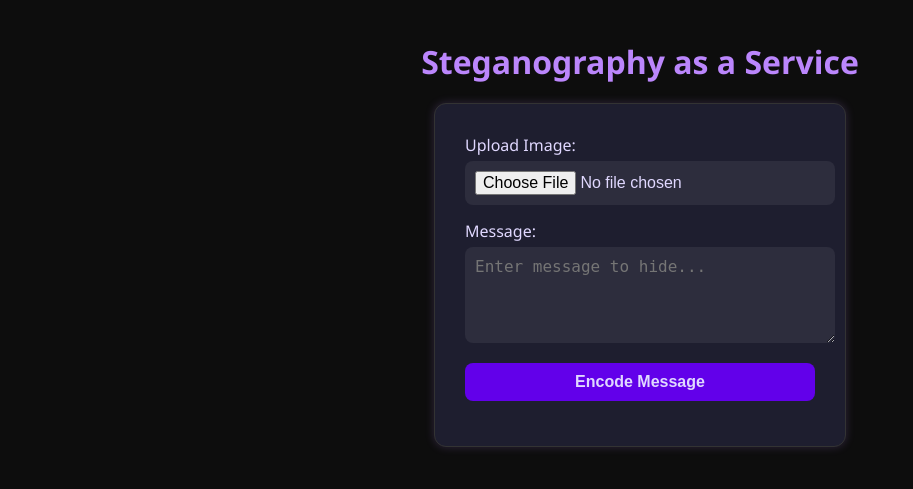
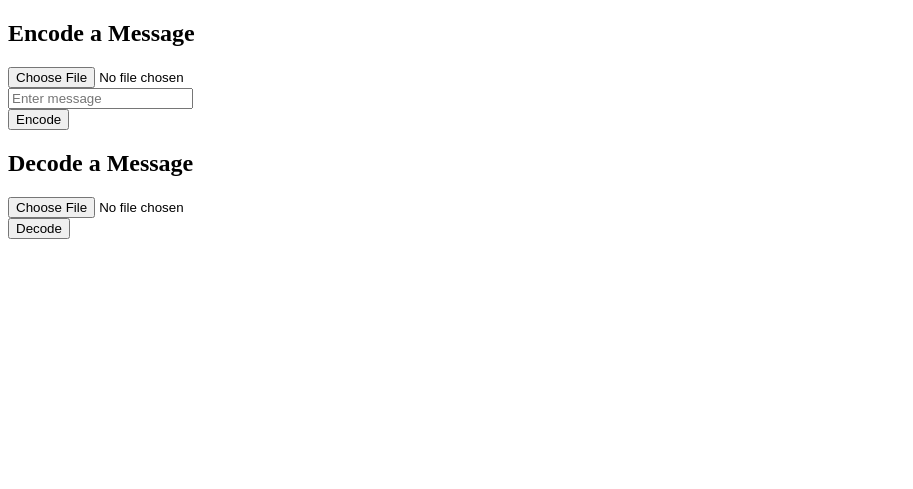
Before and after one commit to Carolrebecca/Steganography-as-a-service, a Flask app: page / in a window 1280 px wide. Shown: the top 489 px of the page, without its empty margins (0-913 px from the left). Run offline with Flask 3, Linux system fonts and the light colour scheme.

Commit message:
Update index.html

```diff
--- a/templates/index.html
+++ b/templates/index.html
@@ -1,171 +1,20 @@
 <!DOCTYPE html>
-<html lang="en">
-<head>
-  <meta charset="UTF-8">
-  <title>Steganography as a Service</title>
-  <style>
-    /* ─── Base Theme ───────────────────────────────────────────────────────── */
-    body {
-      background-color: #0d0d0d;
-      color: #e0d8ff;
-      font-family: 'Segoe UI', Tahoma, Geneva, Verdana, sans-serif;
-      margin: 0;
-      padding: 0;
-      display: flex;
-      flex-direction: column;
-      align-items: center;
-    }
-    h1 { color: #bb86fc; margin: 40px 0 20px; }
-
-    form {
-      background-color: #1e1e2f;
-      border: 1px solid #333;
-      padding: 30px;
-      border-radius: 12px;
-      box-shadow: 0 0 10px #bb86fc33;
-      margin-bottom: 40px;
-      width: 350px;
-    }
-    form label { display: block; margin-bottom: 5px; }
-    input, textarea, button {
-      width: 100%;
-      margin-bottom: 15px;
-      padding: 10px;
-      border-radius: 8px;
-      border: none;
-      background-color: #2d2d3d;
-      color: #e0d8ff;
-      font-size: 1rem;
-    }
-    button {
-      background-color: #6200ea;
-      cursor: pointer;
-      font-weight: bold;
-    }
-    button:hover { background-color: #3700b3; }
-
-    /* ─── Spinner ─────────────────────────────────────────────────────────── */
-    #spinner-overlay {
-      position: fixed;
-      top: 0; left: 0; right: 0; bottom: 0;
-      background: rgba(13,13,13,0.8);
-      display: none;
-      align-items: center;
-      justify-content: center;
-      z-index: 1000;
-    }
-    .spinner {
-      border: 8px solid #2d2d3d;
-      border-top: 8px solid #bb86fc;
-      border-radius: 50%;
-      width: 60px;
-      height: 60px;
-      animation: spin 1s linear infinite;
-    }
-    @keyframes spin {
-      to { transform: rotate(360deg); }
-    }
-
-    /* ─── Modal Popup ─────────────────────────────────────────────────────── */
-    #modal-overlay {
-      position: fixed;
-      top: 0; left: 0; right: 0; bottom: 0;
-      background: rgba(0, 0, 0, 0.7);
-      display: none;
-      align-items: center;
-      justify-content: center;
-      z-index: 1100;
-    }
-    .modal {
-      background-color: #1e1e2f;
-      padding: 20px 30px;
-      border-radius: 12px;
-      text-align: center;
-      box-shadow: 0 0 10px #bb86fc33;
-      max-width: 300px;
-    }
-    .modal h2 {
-      margin-top: 0;
-      color: #bb86fc;
-    }
-    .modal p {
-      margin: 15px 0;
-    }
-    .modal button {
-      width: auto;
-      padding: 8px 16px;
-    }
-  </style>
-</head>
-<body data-status="{{ status|default('') }}">
-
-  <h1>Steganography as a Service</h1>
-
-  <form id="stego-form" method="POST" enctype="multipart/form-data">
-    <label for="image">Upload Image:</label>
-    <input id="image" type="file" name="image" required>
-
-    <label for="message">Message:</label>
-    <textarea id="message" name="message" rows="4" placeholder="Enter message to hide..." required></textarea>
-
-    <button type="submit">Encode Message</button>
+<html>
+<head><title>Steganography Web App</title></head>
+<body>
+  <h2>Encode a Message</h2>
+  <form method="POST" enctype="multipart/form-data">
+    <input type="file" name="image" required><br>
+    <input type="text" name="message" placeholder="Enter message" required><br>
+    <input type="hidden" name="action" value="encode">
+    <button type="submit">Encode</button>
   </form>
 
-  {% if encoded_image %}
-    <div class="result">
-      <h2>Encoded Image:</h2>
-      <img src="{{ encoded_image }}" alt="Encoded Image" style="max-width: 300px; border-radius:8px; box-shadow:0 0 8px #bb86fc55;">
-    </div>
-  {% endif %}
-
-  <!-- Spinner Overlay -->
-  <div id="spinner-overlay">
-    <div class="spinner"></div>
-  </div>
-
-  <!-- Modal Popup -->
-  <div id="modal-overlay">
-    <div class="modal">
-      <h2 id="modal-title"></h2>
-      <p id="modal-message"></p>
-      <button id="modal-close">Close</button>
-    </div>
-  </div>
-
-  <script>
-    const form = document.getElementById('stego-form');
-    const spinner = document.getElementById('spinner-overlay');
-    const modalOverlay = document.getElementById('modal-overlay');
-    const modalTitle = document.getElementById('modal-title');
-    const modalMessage = document.getElementById('modal-message');
-    const modalClose = document.getElementById('modal-close');
-
-    // Show spinner on form submit
-    form.addEventListener('submit', () => {
-      spinner.style.display = 'flex';
-    });
-
-    // Close modal
-    modalClose.addEventListener('click', () => {
-      modalOverlay.style.display = 'none';
-    });
-
-    // On page load, check for status and show modal
-    window.addEventListener('DOMContentLoaded', () => {
-      const status = document.body.dataset.status;
-      if (status === 'success') {
-        modalTitle.textContent = 'Success!';
-        modalMessage.textContent = 'Your image was encoded successfully.';
-        modalOverlay.style.display = 'flex';
-      }
-      else if (status === 'error') {
-        modalTitle.textContent = 'Error';
-        modalMessage.textContent = 'Something went wrong. Please try again.';
-        modalOverlay.style.display = 'flex';
-      }
-      // hide spinner if still showing
-      spinner.style.display = 'none';
-    });
-  </script>
+  <h2>Decode a Message</h2>
+  <form method="POST" enctype="multipart/form-data">
+    <input type="file" name="image" required><br>
+    <input type="hidden" name="action" value="decode">
+    <button type="submit">Decode</button>
+  </form>
 </body>
 </html>
```
